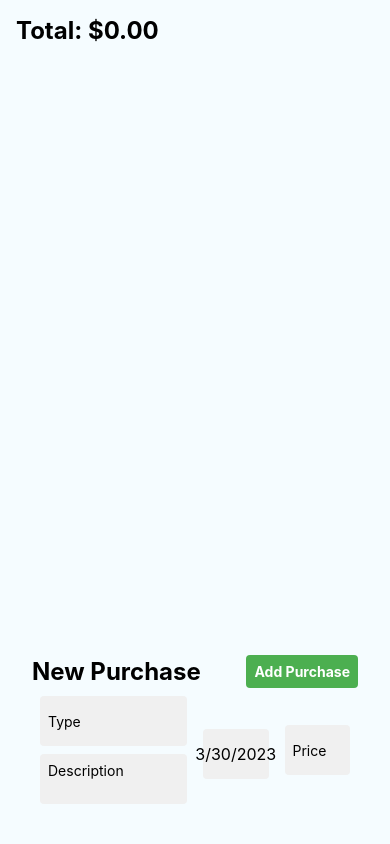
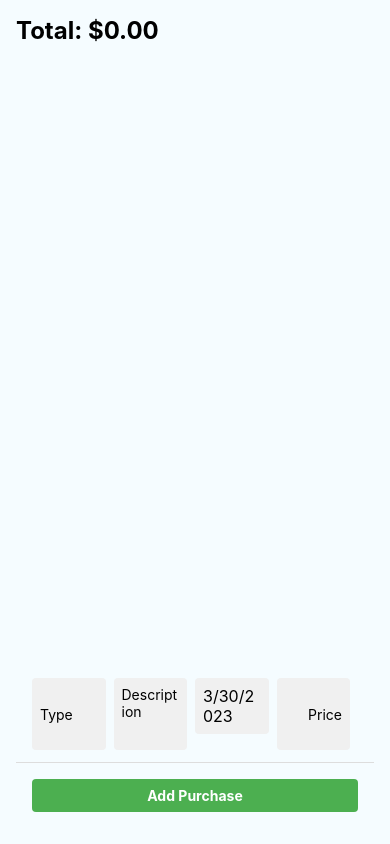
Before and after one commit to Romarioagrow/DailyExpensesApp, a React Native app: screen / in a window 390 px wide. Built offline with nearby package versions, Linux system fonts and the light colour scheme.

Commit message:
price area in two rows

```diff
--- a/components/PurchaseForm.js
+++ b/components/PurchaseForm.js
@@ -17,23 +17,19 @@ const PurchaseForm = ({
     };
 
     return (
-        <View style={styles.container}>
-            <View style={styles.topRow}>
-                <Text style={styles.addNewLabel}>New Purchase</Text>
-                <TouchableOpacity style={styles.addButton} onPress={addPurchase}>
-                    <Text style={styles.buttonText}>Add Purchase</Text>
-                </TouchableOpacity>
-            </View>
-            <View style={styles.bottomRow}>
-                <View style={[styles.inputCol, {width: '50%'}]}>
+        <View>
+            <View style={styles.tableRow}>
+                <View style={styles.tableCell}>
                     <TextInput
-                        style={styles.inputField}
+                        style={styles.purchaseTypeInput}
                         placeholder="Type"
                         value={newPurchase.type}
                         onChangeText={onTypeChange}
                     />
+                </View>
+                <View style={styles.tableCell}>
                     <TextInput
-                        style={styles.inputField}
+                        style={styles.purchaseTypeInput}
                         placeholder="Description"
                         value={newPurchase.description}
                         onChangeText={onDescriptionChange}
@@ -41,7 +37,7 @@ const PurchaseForm = ({
                         numberOfLines={2}
                     />
                 </View>
-                <View style={[styles.inputCol, {width: '25%'}]}>
+                <View style={styles.tableCell}>
                     <TouchableOpacity style={styles.datePickerButton} onPress={showDatepicker}>
                         <Text style={styles.dateText}>{newPurchase.date.toLocaleDateString()}</Text>
                     </TouchableOpacity>
@@ -55,9 +51,9 @@ const PurchaseForm = ({
                         />
                     )}
                 </View>
-                <View style={[styles.inputCol, {width: '25%'}]}>
+                <View style={styles.tableCell}>
                     <TextInput
-                        style={styles.inputField}
+                        style={styles.priceInput}
                         placeholder="Price"
                         value={newPurchase.cost}
                         onChangeText={onPriceChange}
@@ -65,58 +61,59 @@ const PurchaseForm = ({
                     />
                 </View>
             </View>
+            <TouchableOpacity style={styles.addButton} onPress={addPurchase}>
+                <Text style={styles.buttonText}>Add Purchase</Text>
+            </TouchableOpacity>
         </View>
     );
 };
 
 const styles = StyleSheet.create({
-    container: {
-        margin: 16,
+    tableRow: {
+        flexDirection: 'row',
+        borderBottomWidth: 1,
+        borderBottomColor: '#ddd',
+        paddingHorizontal: 16,
+        paddingVertical: 8,
     },
-    topRow: {
-        flexDirection: 'row',
-        justifyContent: 'space-between',
-        alignItems: 'center',
-        marginBottom: 8,
+    tableCell: {
+        flex: 1,
+        width: '50%',
+        marginRight: 8,
     },
-    bottomRow: {
-        flexDirection: 'row',
-        justifyContent: 'space-between',
-        alignItems: 'center',
+    purchaseTypeInput: {
+        backgroundColor: '#F0F0F0',
+        padding: 8,
+        marginBottom: 4,
+        borderRadius: 4,
+        height: 72,
     },
-    addNewLabel: {
-        fontSize: 24,
-        fontWeight: 'bold',
+    datePickerButton: {
+        backgroundColor: '#F0F0F0',
+        padding: 8,
+        marginBottom: 4,
+        borderRadius: 4,
+    },
+    dateText: {
+        fontSize: 16,
+    },
+    priceInput: {
+        backgroundColor: '#F0F0F0',
+        padding: 8,
+        borderRadius: 4,
+        height: 72,
+        textAlign: 'right',
     },
     addButton: {
         backgroundColor: '#4CAF50',
         padding: 8,
         borderRadius: 4,
+        margin: 16,
     },
     buttonText: {
         color: '#FFFFFF',
         fontWeight: 'bold',
-    },
-    inputCol: {
-        paddingHorizontal: 8,
-    },
-    inputField: {
-        backgroundColor: '#F0F0F0',
-        padding: 8,
-        marginBottom: 8,
-        borderRadius: 4,
-        height: 50,
-    },
-    datePickerButton: {
-        backgroundColor: '#F0F0F0',
-        padding: 8,
-        borderRadius: 4,
-        height: 50,
-        alignItems: 'center',
-        justifyContent: 'center',
-    },
-    dateText: {
-        fontSize: 16,
+        textAlign: 'center',
     },
 });
 
```
